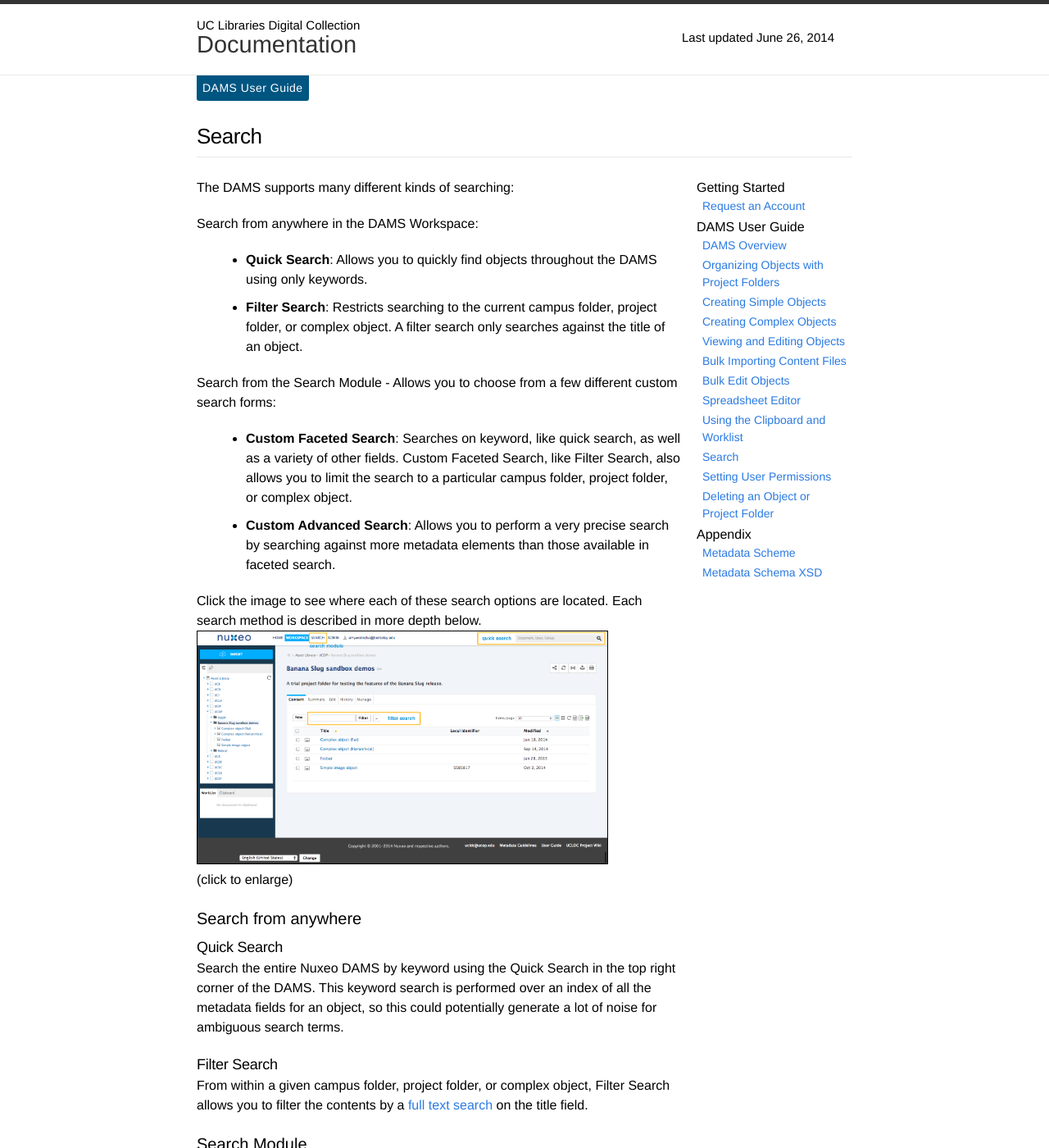
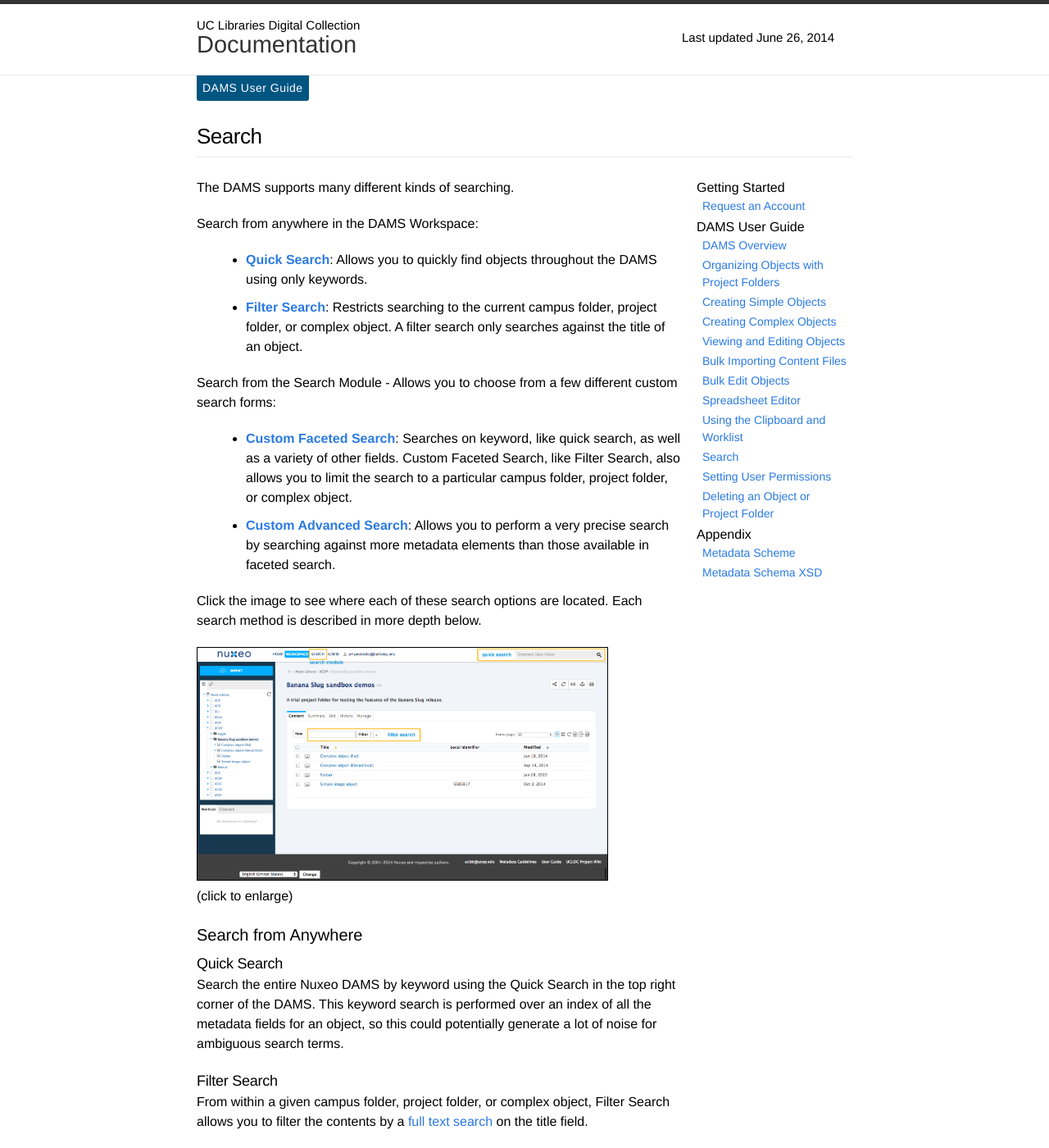
Before and after one commit to ucldc/ucldc-docs, a Jekyll site: the page built from docs/dams/search.md, in a window 1280 px wide and 1400 px high. Shown: the whole window at 82% size. Built offline with Jekyll 4.4.1, drawn with Linux system fonts in a browser that asks for light colours; nearby versions of some CDN libraries.

```diff
--- a/docs/dams/search.md
+++ b/docs/dams/search.md
@@ -8,23 +8,26 @@ permalink: /docs/dams/search/
 breadcrumbs: DAMS User Guide
 ---
 
-The DAMS supports many different kinds of searching:
+The DAMS supports many different kinds of searching.
 
 Search from anywhere in the DAMS Workspace:
-- **Quick Search**: Allows you to quickly find objects throughout the DAMS using only keywords.
-- **Filter Search**: Restricts searching to the current campus folder, project folder, or complex object. A filter search only searches against the title of an object.
+
+- <b><a href="{{ site.url }}{{ site.baseurl }}/docs/dams/search/#quick-search">Quick Search</a></b>: Allows you to quickly find objects throughout the DAMS using only keywords.
+- <b><a href="{{ site.url }}{{ site.baseurl }}/docs/dams/search/#filter-search">Filter Search</a></b>: Restricts searching to the current campus folder, project folder, or complex object. A filter search only searches against the title of an object.
 
 Search from the Search Module - Allows you to choose from a few different custom search forms:
-- **Custom Faceted Search**: Searches on keyword, like quick search, as well as a variety of other fields. Custom Faceted Search, like Filter Search, also allows you to limit the search to a particular campus folder, project folder, or complex object.
-- **Custom Advanced Search**: Allows you to perform a very precise search by searching against more metadata elements than those available in faceted search.
+
+- <b><a href="{{ site.url }}{{ site.baseurl }}/docs/dams/search/#custom-faceted-search">Custom Faceted Search</a></b>: Searches on keyword, like quick search, as well as a variety of other fields. Custom Faceted Search, like Filter Search, also allows you to limit the search to a particular campus folder, project folder, or complex object.
+- <b><a href="{{ site.url }}{{ site.baseurl }}/docs/dams/search/#custom-advanced-search">Custom Advanced Search</a></b>: Allows you to perform a very precise search by searching against more metadata elements than those available in faceted search.
 
 Click the image to see where each of these search options are located. Each search method is described in more depth below.
+
 <a class="img-popup" href="{{ site.url }}{{ site.baseurl }}/images/search.png">
   <img src="{{ site.url }}{{ site.baseurl }}/images/search.png" alt="Screenshot of where to find search" style="width: 500px">
 </a>
 <br>(click to enlarge)
 
-## Search from anywhere
+## Search from Anywhere
 
 ### Quick Search
 
```
